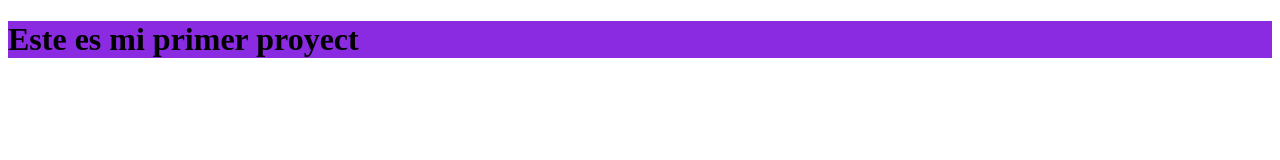
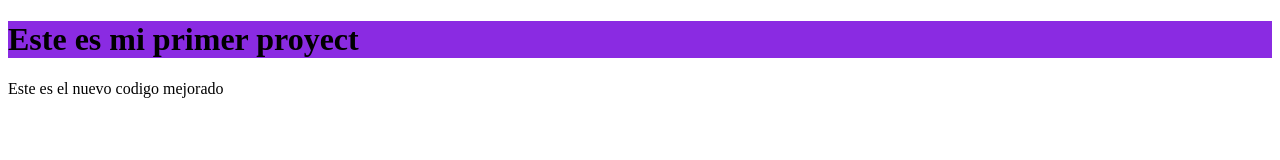
Before and after one commit to LSCANDRES/ProyectoGit2, a plain HTML site: page index.html in a window 1280 px wide. Drawn offline with Linux system fonts and the light colour scheme.

Commit message:
Update index nuevo codigo mejorado
-Se agrego un parrafo con un nuevo codigo mejorado.

```diff
--- a/index.html
+++ b/index.html
@@ -9,5 +9,7 @@
 </head>
 <body>
     <h1 class="fondo">Este es mi primer proyect</h1>
+
+    <p>Este es el nuevo codigo mejorado</p>
 </body>
 </html>
```
